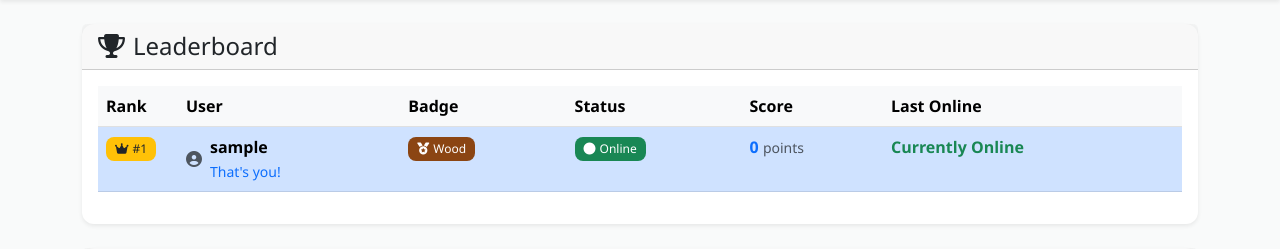
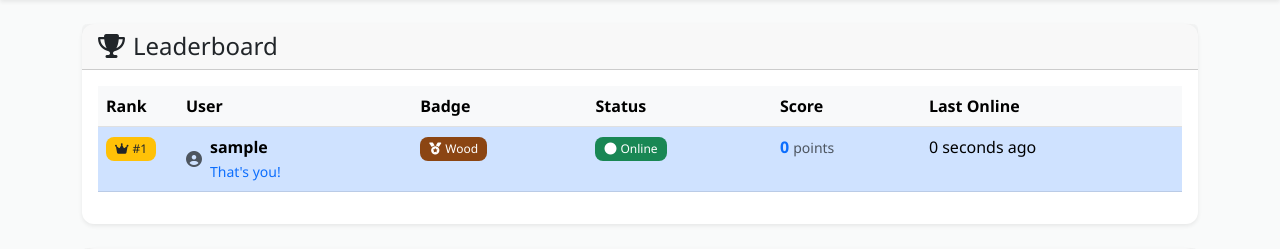
Before and after one commit to shuuuu87/TaskMasterPro2, a Flask app: page /leaderboard in a window 1280 px wide. Shown: the part 63-312 px from the top of the page. Run offline with Flask 3, Linux system fonts and the light colour scheme; the visitor is signed in with stand-in values (Sample User, id 1); data comes from the database, SQL or seed files in the repository.

Commit message:
Updated files

```diff
--- a/routes/leaderboard.py
+++ b/routes/leaderboard.py
@@ -2,19 +2,40 @@ from flask import Blueprint, render_template
 from flask_login import login_required
 from models import User
 from sqlalchemy import desc
+from datetime import datetime
 
 leaderboard_bp = Blueprint('leaderboard', __name__)
+
+def time_since(dt):
+    if not dt:
+        return "Never"
+    now = datetime.utcnow()
+    diff = now - dt
+    seconds = int(diff.total_seconds())
+    minutes = seconds // 60
+    hours = minutes // 60
+    days = diff.days
+
+    if seconds < 60:
+        return f"{seconds} seconds ago"
+    elif minutes < 60:
+        return f"{minutes} minutes ago"
+    elif hours < 24:
+        return f"{hours} hours ago"
+    else:
+        return f"{days} days ago"
 
 @leaderboard_bp.route('/leaderboard')
 @login_required
 def leaderboard():
-    # Get all users ordered by total score (descending)
     users = User.query.filter(User.total_score > 0).order_by(desc(User.total_score)).all()
-
-    # Add users with 0 score at the end
     zero_score_users = User.query.filter(User.total_score == 0).order_by(User.username).all()
     all_users = users + zero_score_users
 
+    # Attach "last_active_display" to each user
+    for user in all_users:
+        user.last_active_display = time_since(user.last_active)
+
     return render_template('leaderboard.html',
-                         title='Leaderboard',
-                         users=all_users)
+                           title='Leaderboard',
+                           users=all_users)
--- a/templates/leaderboard.html
+++ b/templates/leaderboard.html
@@ -78,11 +78,7 @@
                                     <small class="text-muted">points</small>
                                 </td>
                                 <td>
-                                    {% if user.is_online %}
-                                        <span class="text-success fw-bold">Currently Online</span>
-                                     {% else %}
-                                        {{ user.last_online.strftime('%b %d, %Y %I:%M %p') if user.last_online else 'Never' }}
-                                    {% endif %}
+                                    {{ user.last_active_display }}
                                 </td>
                              </tr>
                             {% endfor %}
```
